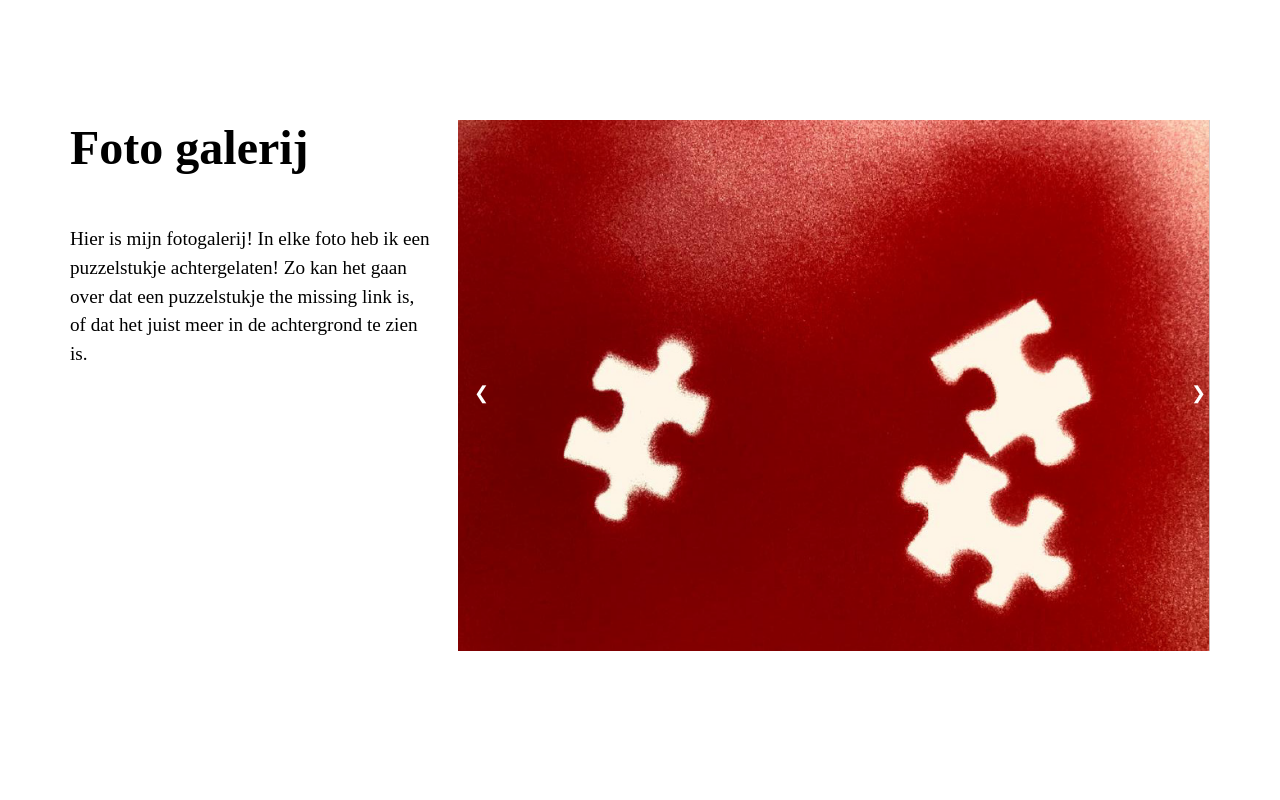
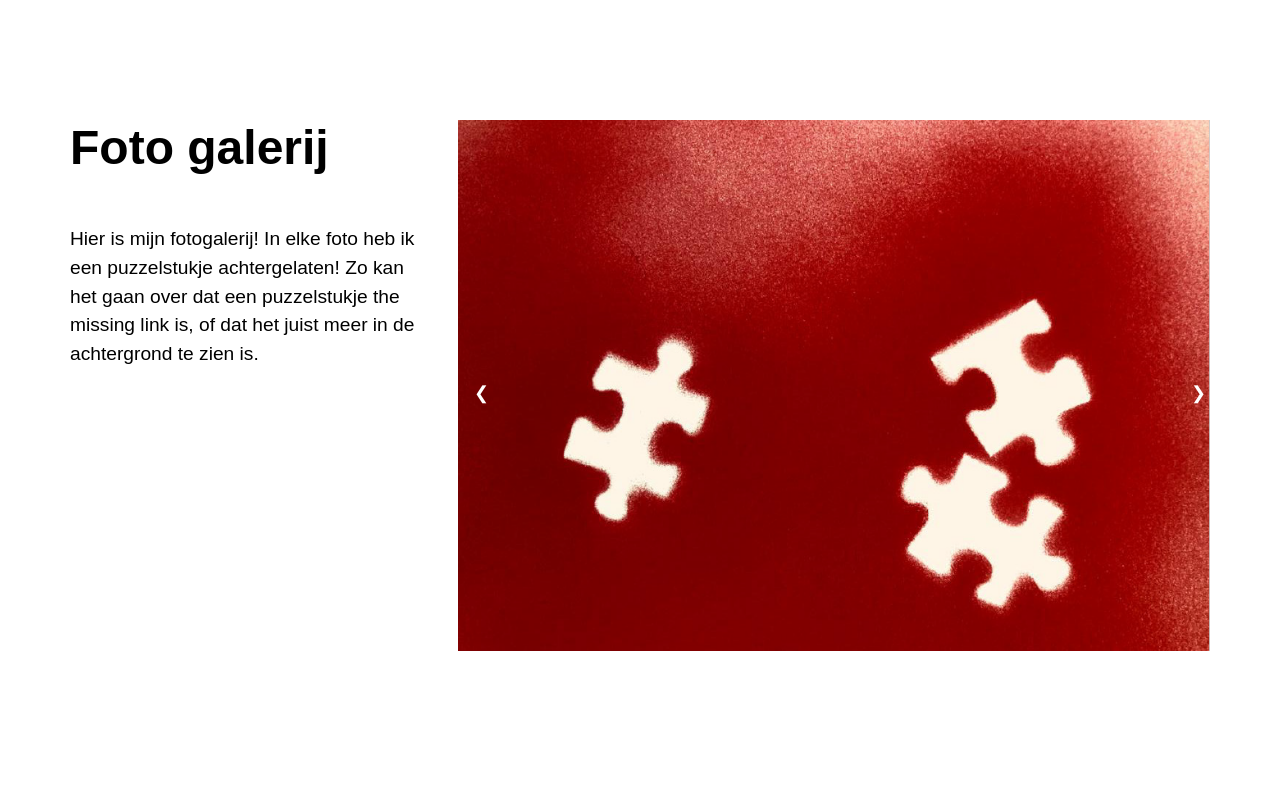
Before and after one commit to MayteVerbruggen/uniq.github.io, a plain HTML site: page index.html in a window 1280 px wide. Shown: the part 680-1480 px from the top of the page. Drawn offline with nearby package versions, Linux system fonts and the light colour scheme.

Commit message:
Update style.css

```diff
--- a/style.css
+++ b/style.css
@@ -75,11 +75,11 @@ h1, p {
 
 
 h1, h2 {
-  font-family: aller display;
+  font-family: 'Allerta', sans-serif;
 }
 
 p{
-  font-family: aller display;
+ font-family: 'Allerta', sans-serif;
   font-size:  1.2em;
 }
 
```
